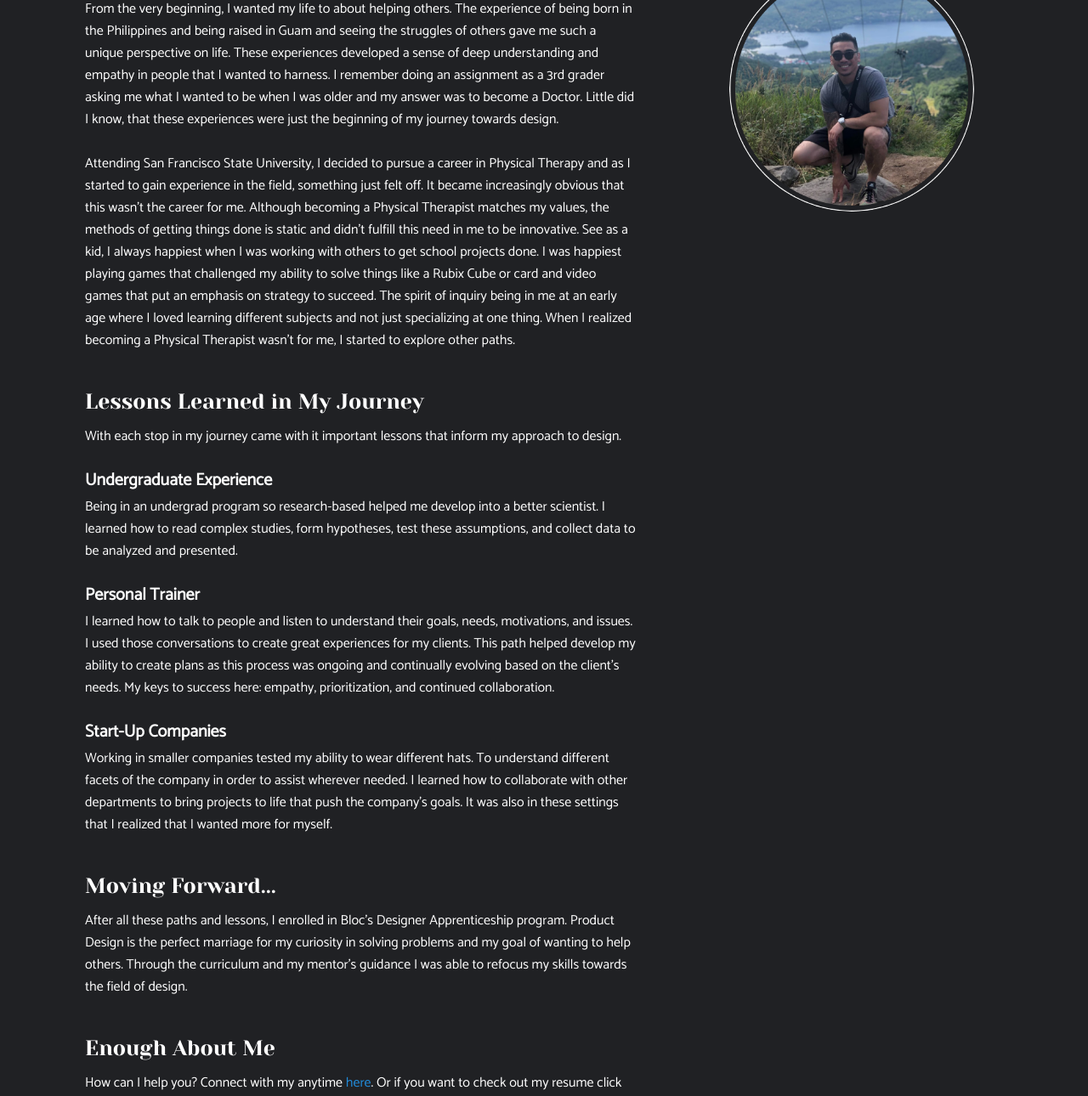
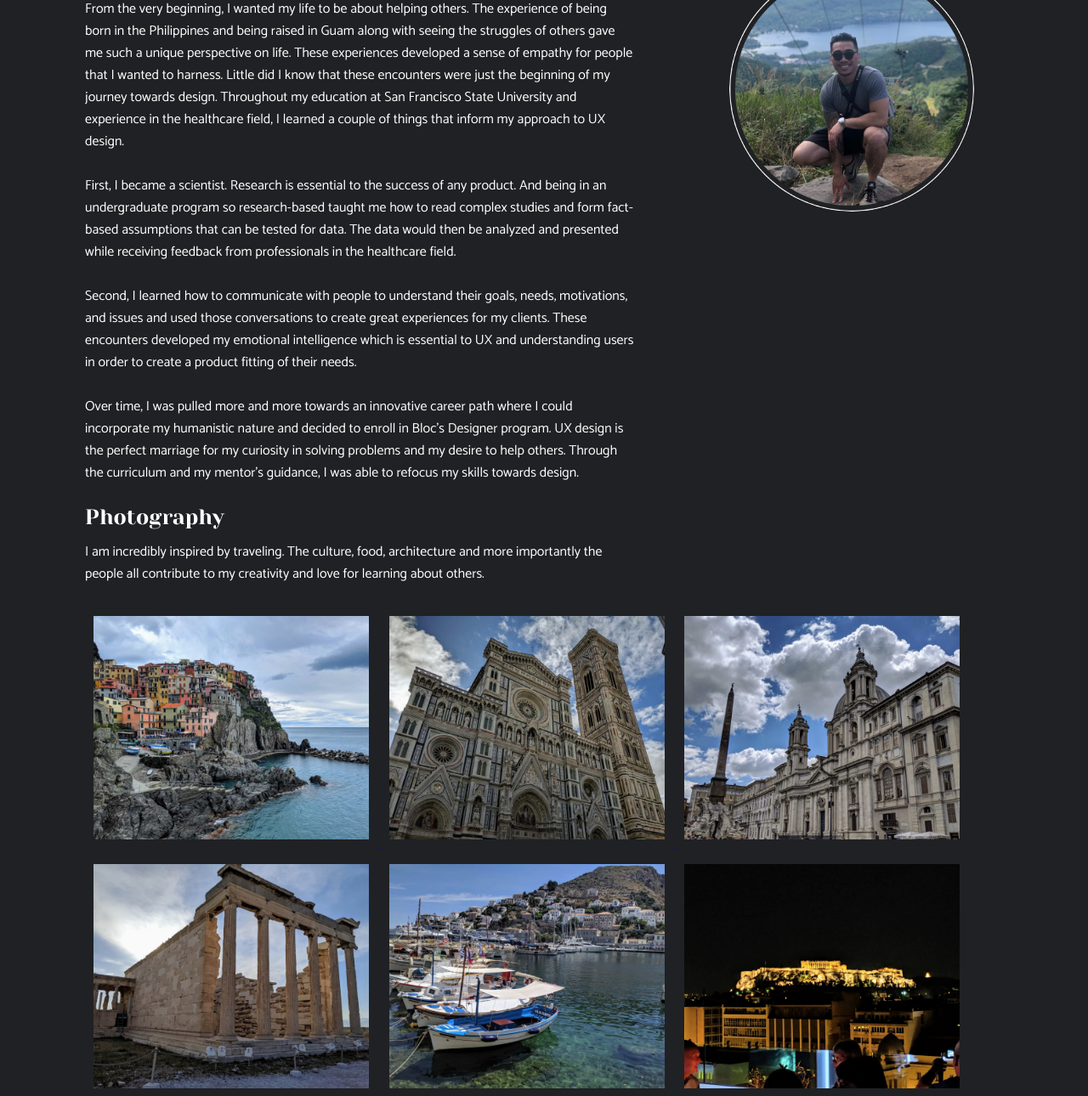
Before and after one commit to johannsebastian92/ux-portfolio, a plain HTML site: page bio.html in a window 1280 px wide. Shown: the part 543-1833 px from the top of the page at 85% size. Drawn offline with Linux system fonts and the light colour scheme.

Commit message:
Changed about bio

```diff
--- a/bio.html
+++ b/bio.html
@@ -39,71 +39,32 @@
 
       <!-- Biography -->
       <section id="biography">
-        <h2 class="bio-header title-spacing">The Beginning</h2>
-          <p>From the very beginning, I wanted my life to about helping others.
-            The experience of being born in the Philippines and being raised in Guam and seeing the struggles of others gave me such a unique perspective on life.
-            These experiences developed a sense of deep understanding and empathy in people that I wanted to harness.
-            I remember doing an assignment as a 3rd grader asking me what I wanted to be when I was older and my answer was to become a Doctor.
-            Little did I know, that these experiences were just the beginning of my journey towards design.
+        <h2 class="bio-header title-spacing">My Journey Towards Design</h2>
+          <p>From the very beginning, I wanted my life to be about helping others.
+            The experience of being born in the Philippines and being raised in Guam along with seeing the struggles of others gave me such a unique perspective on life.
+            These experiences developed a sense of empathy for people that I wanted to harness. Little did I know that these encounters were just the beginning of my journey towards design.
+            Throughout my education at San Francisco State University and experience in the healthcare field, I learned a couple of things that inform my approach to UX design.
           </p>
 
           <br>
 
-          <p>Attending San Francisco State University, I decided to pursue a career in Physical Therapy and as I started to gain experience in the field, something just felt off.
-            It became increasingly obvious that this wasn’t the career for me. Although becoming a Physical Therapist matches my values, the methods of getting things done is static and didn’t fulfill this need in me to be innovative.
-            See as a kid, I always happiest when I was working with others to get school projects done.
-            I was happiest playing games that challenged my ability to solve things like a Rubix Cube or card and video games that put an emphasis on strategy to succeed.
-            The spirit of inquiry being in me at an early age where I loved learning different subjects and not just specializing at one thing.
-            When I realized becoming a Physical Therapist wasn’t for me, I started to explore other paths.
+          <p>First, I became a scientist.
+            Research is essential to the success of any product.
+            And being in an undergraduate program so research-based taught me how to read complex studies and form fact-based assumptions that can be tested for data.
+            The data would then be analyzed and presented while receiving feedback from professionals in the healthcare field.
           </p>
 
           <br>
 
-        <h2 class="bio-header title-spacing">Lessons Learned in My Journey</h2>
-          <p>With each stop in my journey came with it important lessons that inform my approach to design.</p>
-
-        <br>
-
-        <h3 class="title-spacing2"><strong>Undergraduate Experience</strong></h3>
-          <p>Being in an undergrad program so research-based helped me develop into a better scientist.
-            I learned how to read complex studies, form hypotheses, test these assumptions, and collect data to be analyzed and presented.
+          <p>Second, I learned how to communicate with people to understand their goals, needs, motivations, and issues and used those conversations to create great experiences for my clients.
+            These encounters developed my emotional intelligence which is essential to UX and understanding users in order to create a product fitting of their needs.
           </p>
 
           <br>
 
-        <h3 class="title-spacing2"><strong>Personal Trainer</strong></h3>
-          <p>I learned how to talk to people and listen to understand their goals, needs, motivations, and issues.
-            I used those conversations to create great experiences for my clients.
-            This path helped develop my ability to create plans as this process was ongoing and continually evolving based on the client’s needs.
-            My keys to success here: empathy, prioritization, and continued collaboration.
-          </p>
-
-
-        <br>
-
-        <h3 class="title-spacing2"><strong>Start-Up Companies</strong></h3>
-          <p>Working in smaller companies tested my ability to wear different hats.
-            To understand different facets of the company in order to assist wherever needed.
-            I learned how to collaborate with other departments to bring projects to life that push the company’s goals.
-            It was also in these settings that I realized that I wanted more for myself.
-          </p>
-
-        <br>
-
-        <h2 class="bio-header title-spacing">Moving Forward...</h2>
-          <p>After all these paths and lessons, I enrolled in Bloc’s Designer Apprenticeship program.
-            Product Design is the perfect marriage for my curiosity in solving problems and my goal of wanting to help others.
-            Through the curriculum and my mentor’s guidance I was able to refocus my skills towards the field of design.
-          </p>
-
-        <br>
-
-        <h2 class="bio-header title-spacing">Enough About Me</h2>
-          <p>How can I help you? Connect with my anytime <a id="bio-cta" href="./contact.html">here</a>.
-            Or if you want to check out my resume click <a id="bio-cta" href="https://drive.google.com/file/d/19f_du8E_3alzbdLnhoowrj5T-hvW1Reh/view?usp=sharing" target="_blank">here</a>.
-          </p>
-
-          <br>
+          <p>Over time, I was pulled more and more towards an innovative career path where I could incorporate my humanistic nature and decided to enroll in Bloc’s Designer program.
+            UX design is the perfect marriage for my curiosity in solving problems and my desire to help others.
+            Through the curriculum and my mentor’s guidance, I was able to refocus my skills towards design.</p>
       </section>
 
       <br>
```
Lines whose indentation alone changed are shown as unchanged.
